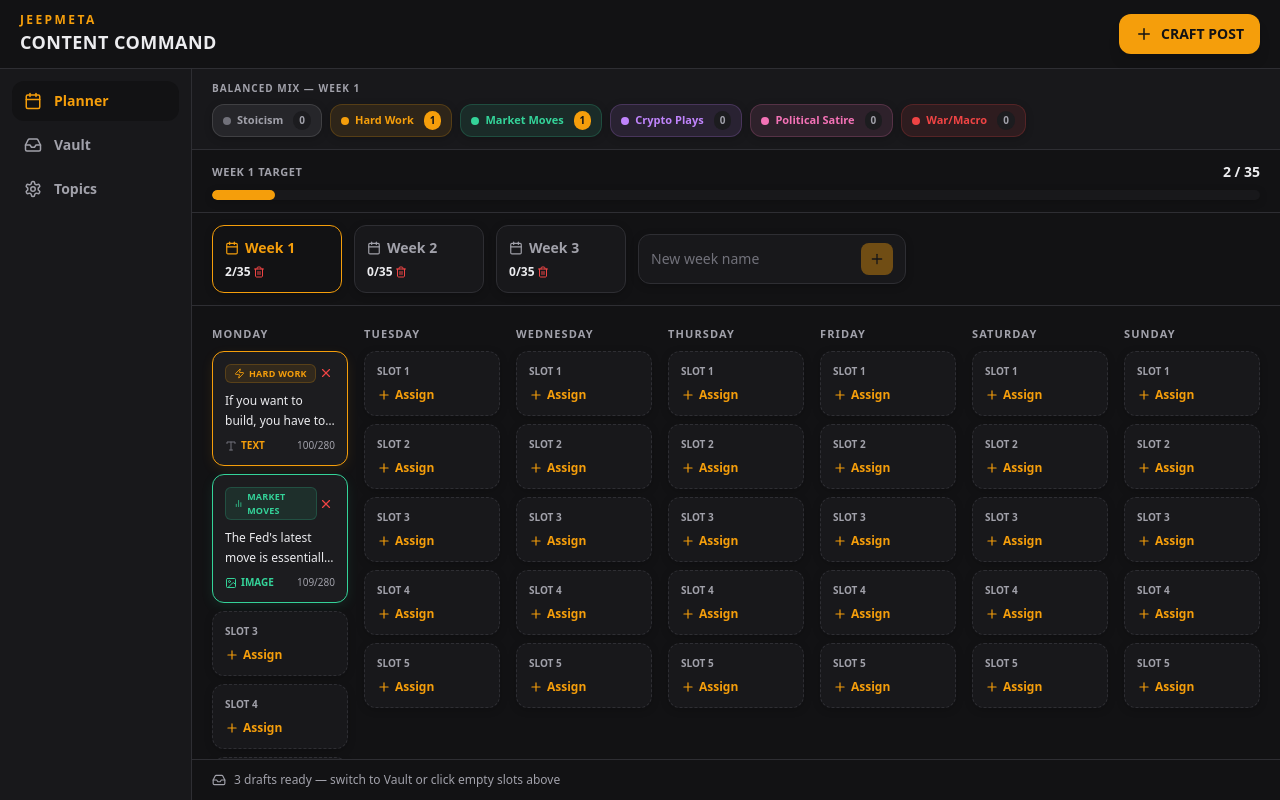
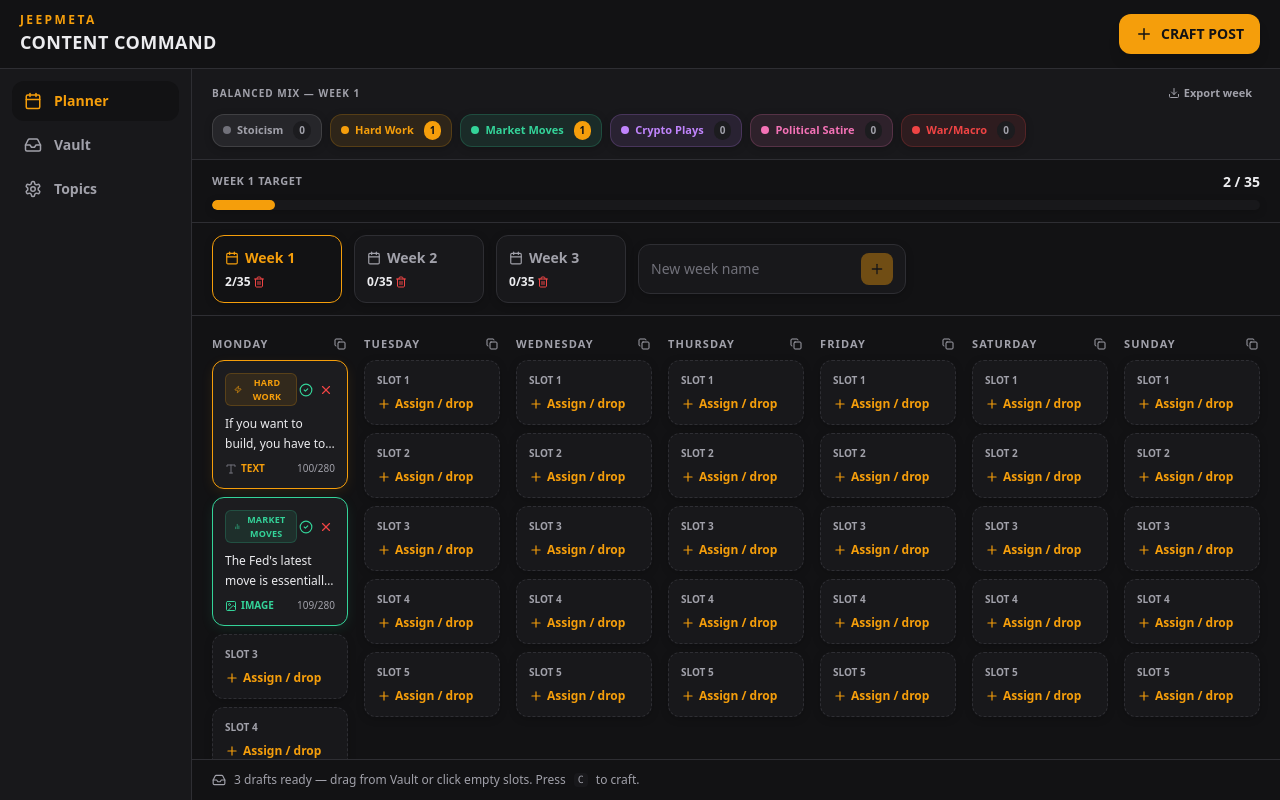
Before and after one commit to jeepmeta/content-command-x, a React (Vite) app: page / in a window 1280 px wide. Built offline with nearby package versions, Linux system fonts and the light colour scheme.

Commit message:
Planner: drag-and-drop scheduling, export day/week, posted actions + empty polish

```diff
--- a/src/components/Planner.tsx
+++ b/src/components/Planner.tsx
@@ -1,4 +1,17 @@
-import { Calendar, Inbox, Plus, Trash2, X, Image as ImageIcon, Film, Sparkles, Type } from 'lucide-react';
+import {
+  Calendar,
+  Inbox,
+  Plus,
+  Trash2,
+  X,
+  Image as ImageIcon,
+  Film,
+  Sparkles,
+  Type,
+  Copy,
+  CheckCircle2,
+  Download,
+} from 'lucide-react';
 import type { Day, Post, TopicConfig, Week } from '../types';
 import { DAYS, SLOTS_PER_DAY } from '../constants';
 import CategoryBadge from './CategoryBadge';
@@ -18,11 +31,15 @@ interface PlannerProps {
   openEditModal: (post: Post) => void;
   openAssignModalForSlot: (day: Day, slot: number) => void;
   handleUnschedule: (postId: string) => void;
+  handleMarkPosted: (postId: string) => void;
   deleteWeek: (weekId: string) => void;
   setSelectedWeekId: (weekId: string) => void;
   newWeekName: string;
   setNewWeekName: (value: string) => void;
   handleAddWeek: () => void;
+  onDropPost: (postId: string, day: Day, slot: number) => void;
+  onCopyDay: (day: Day) => void;
+  onCopyWeek: () => void;
 }
 
 function MediaIcon({ media, color }: { media: Post['media']; color?: string }) {
@@ -48,19 +65,33 @@ export default function Planner({
   openEditModal,
   openAssignModalForSlot,
   handleUnschedule,
+  handleMarkPosted,
   deleteWeek,
   setSelectedWeekId,
   newWeekName,
   setNewWeekName,
   handleAddWeek,
+  onDropPost,
+  onCopyDay,
+  onCopyWeek,
 }: PlannerProps) {
   return (
     <div className="flex h-full flex-col overflow-hidden">
       {/* Topic balance */}
       <div className="border-b border-border bg-card-alt px-5 py-3">
-        <p className="mb-2 text-[10px] font-extrabold uppercase tracking-widest text-text-muted">
+        <div className="mb-2 flex items-center justify-between">
+          <p className="text-[10px] font-extrabold uppercase tracking-widest text-text-muted">
             Balanced Mix — {selectedWeekName}
           </p>
+          <button
+            type="button"
+            onClick={onCopyWeek}
+            className="inline-flex items-center gap-1 rounded-lg px-2 py-1 text-[11px] font-bold text-text-muted hover:bg-card hover:text-text"
+            title="Copy entire week as text"
+          >
+            <Download size={12} /> Export week
+          </button>
+        </div>
         <div className="flex flex-wrap gap-2">
           {Object.entries(topicCounts).map(([topicName, count]) => {
             const config = getTopicConfig(topicName);
@@ -70,10 +101,7 @@ export default function Planner({
                 className="inline-flex items-center gap-1.5 rounded-xl border px-2.5 py-1.5 shadow-soft"
                 style={{ borderColor: config.border, backgroundColor: config.bg }}
               >
-                <span
-                  className="h-2 w-2 rounded-full"
-                  style={{ backgroundColor: config.fill }}
-                />
+                <span className="h-2 w-2 rounded-full" style={{ backgroundColor: config.fill }} />
                 <span className="text-[11px] font-bold" style={{ color: config.color }}>
                   {topicName}
                 </span>
@@ -102,6 +130,7 @@ export default function Planner({
             }`}
           >
             {weeklyPlannedCount} / {totalRequired}
+            {progressPercentage === 100 && ' 🎉'}
           </span>
         </div>
         <div className="h-2.5 overflow-hidden rounded-full bg-card-alt shadow-soft">
@@ -109,7 +138,8 @@ export default function Planner({
             className="h-full rounded-full transition-all duration-300"
             style={{
               width: `${progressPercentage}%`,
-              backgroundColor: progressPercentage === 100 ? 'var(--color-success)' : 'var(--color-accent)',
+              backgroundColor:
+                progressPercentage === 100 ? 'var(--color-success)' : 'var(--color-accent)',
             }}
           />
         </div>
@@ -128,30 +158,17 @@ export default function Planner({
               type="button"
               onClick={() => setSelectedWeekId(week.id)}
               className={`flex min-w-[130px] shrink-0 flex-col rounded-xl border p-3 text-left shadow-soft transition ${
-                isSelected
-                  ? 'border-accent bg-bg'
-                  : 'border-border bg-card-alt hover:border-neutral'
+                isSelected ? 'border-accent bg-bg' : 'border-border bg-card-alt hover:border-neutral'
               }`}
             >
               <div className="mb-1.5 flex items-center gap-1.5">
-                <Calendar
-                  size={14}
-                  className={isSelected ? 'text-accent' : 'text-text-muted'}
-                />
-                <span
-                  className={`text-sm font-bold ${
-                    isSelected ? 'text-accent' : 'text-text-muted'
-                  }`}
-                >
+                <Calendar size={14} className={isSelected ? 'text-accent' : 'text-text-muted'} />
+                <span className={`text-sm font-bold ${isSelected ? 'text-accent' : 'text-text-muted'}`}>
                   {week.name}
                 </span>
               </div>
               <div className="flex items-center justify-between">
-                <span
-                  className={`text-xs font-extrabold ${
-                    isComplete ? 'text-success' : 'text-text'
-                  }`}
-                >
+                <span className={`text-xs font-extrabold ${isComplete ? 'text-success' : 'text-text'}`}>
                   {weekPlanned}/{totalRequired}
                 </span>
                 {weeks.length > 1 && (
@@ -195,9 +212,19 @@ export default function Planner({
         <div className="grid gap-4 lg:grid-cols-7">
           {DAYS.map((day) => (
             <div key={day} className="flex flex-col gap-2">
+              <div className="flex items-center justify-between">
                 <h3 className="text-[11px] font-extrabold uppercase tracking-widest text-text-muted">
                   {day}
                 </h3>
+                <button
+                  type="button"
+                  onClick={() => onCopyDay(day)}
+                  className="rounded p-0.5 text-text-muted hover:text-text"
+                  title={`Copy ${day}`}
+                >
+                  <Copy size={12} />
+                </button>
+              </div>
               <div className="flex flex-col gap-2">
                 {Array.from({ length: SLOTS_PER_DAY }).map((_, i) => {
                   const slotNum = i + 1;
@@ -206,44 +233,70 @@ export default function Planner({
                   if (postInSlot) {
                     const config = getTopicConfig(postInSlot.category);
                     return (
-                      <button
+                      <div
                         key={`${day}-${slotNum}`}
-                        type="button"
-                        onClick={() => openEditModal(postInSlot)}
                         className="rounded-xl border bg-card p-3 text-left shadow-card transition hover:brightness-110"
                         style={{
                           borderColor: config.fill,
                           boxShadow: `0 4px 14px -2px ${config.fill}22`,
                         }}
+                        draggable
+                        onDragStart={(e) => {
+                          e.dataTransfer.setData('text/post-id', postInSlot.id);
+                          e.dataTransfer.effectAllowed = 'move';
+                        }}
+                        onDragOver={(e) => e.preventDefault()}
+                        onDrop={(e) => {
+                          e.preventDefault();
+                          const postId = e.dataTransfer.getData('text/post-id');
+                          if (postId) onDropPost(postId, day, slotNum);
+                        }}
                       >
                         <div className="mb-2 flex items-center justify-between">
+                          <button type="button" onClick={() => openEditModal(postInSlot)}>
                             <CategoryBadge
                               categoryName={postInSlot.category}
                               config={config}
                               size="sm"
                             />
+                          </button>
+                          <div className="flex items-center gap-0.5">
                             <button
                               type="button"
-                            onClick={(e) => {
-                              e.stopPropagation();
-                              handleUnschedule(postInSlot.id);
-                            }}
+                              onClick={() => handleMarkPosted(postInSlot.id)}
+                              className="rounded p-0.5 text-success hover:bg-success/10"
+                              title="Mark posted"
+                            >
+                              <CheckCircle2 size={14} />
+                            </button>
+                            <button
+                              type="button"
+                              onClick={() => handleUnschedule(postInSlot.id)}
                               className="rounded p-0.5 text-danger hover:bg-danger/10"
+                              title="Unschedule"
                             >
                               <X size={14} />
                             </button>
                           </div>
-                        <p className="mb-2 line-clamp-2 text-xs leading-relaxed text-text">
+                        </div>
+                        <button
+                          type="button"
+                          onClick={() => openEditModal(postInSlot)}
+                          className="mb-2 line-clamp-2 w-full text-left text-xs leading-relaxed text-text"
+                        >
                           {postInSlot.content}
-                        </p>
+                        </button>
                         <div className="flex items-center justify-between text-[10px]">
-                          <span className="inline-flex items-center gap-1 font-bold uppercase" style={{ color: config.color }}>
+                          <span
+                            className="inline-flex items-center gap-1 font-bold uppercase"
+                            style={{ color: config.color }}
+                          >
                             <MediaIcon media={postInSlot.media} color={config.color} />
                             {postInSlot.media || 'text'}
                           </span>
                           <span className="text-text-muted">{postInSlot.content.length}/280</span>
                         </div>
-                      </button>
+                      </div>
                     );
                   }
 
@@ -252,6 +305,19 @@ export default function Planner({
                       key={`${day}-${slotNum}`}
                       type="button"
                       onClick={() => openAssignModalForSlot(day, slotNum)}
+                      onDragOver={(e) => {
+                        e.preventDefault();
+                        e.currentTarget.classList.add('border-accent', 'bg-accent/5');
+                      }}
+                      onDragLeave={(e) => {
+                        e.currentTarget.classList.remove('border-accent', 'bg-accent/5');
+                      }}
+                      onDrop={(e) => {
+                        e.preventDefault();
+                        e.currentTarget.classList.remove('border-accent', 'bg-accent/5');
+                        const postId = e.dataTransfer.getData('text/post-id');
+                        if (postId) onDropPost(postId, day, slotNum);
+                      }}
                       className="flex flex-col items-start gap-2 rounded-xl border border-dashed border-border bg-card-alt p-3 text-left shadow-soft transition hover:border-accent/50 hover:bg-card"
                     >
                       <span className="text-[10px] font-bold uppercase text-text-muted">
@@ -259,7 +325,7 @@ export default function Planner({
                       </span>
                       <span className="inline-flex items-center gap-1 text-xs font-extrabold text-accent">
                         <Plus size={14} />
-                        Assign
+                        Assign / drop
                       </span>
                     </button>
                   );
@@ -274,7 +340,8 @@ export default function Planner({
       <div className="border-t border-border px-5 py-3">
         <p className="flex items-center gap-2 text-xs text-text-muted">
           <Inbox size={14} />
-          {draftCount} drafts ready — switch to Vault or click empty slots above
+          {draftCount} drafts ready — drag from Vault or click empty slots. Press{' '}
+          <kbd className="rounded bg-card-alt px-1 font-mono text-[10px]">C</kbd> to craft.
         </p>
       </div>
     </div>
```
Lines whose indentation alone changed are shown as unchanged.
